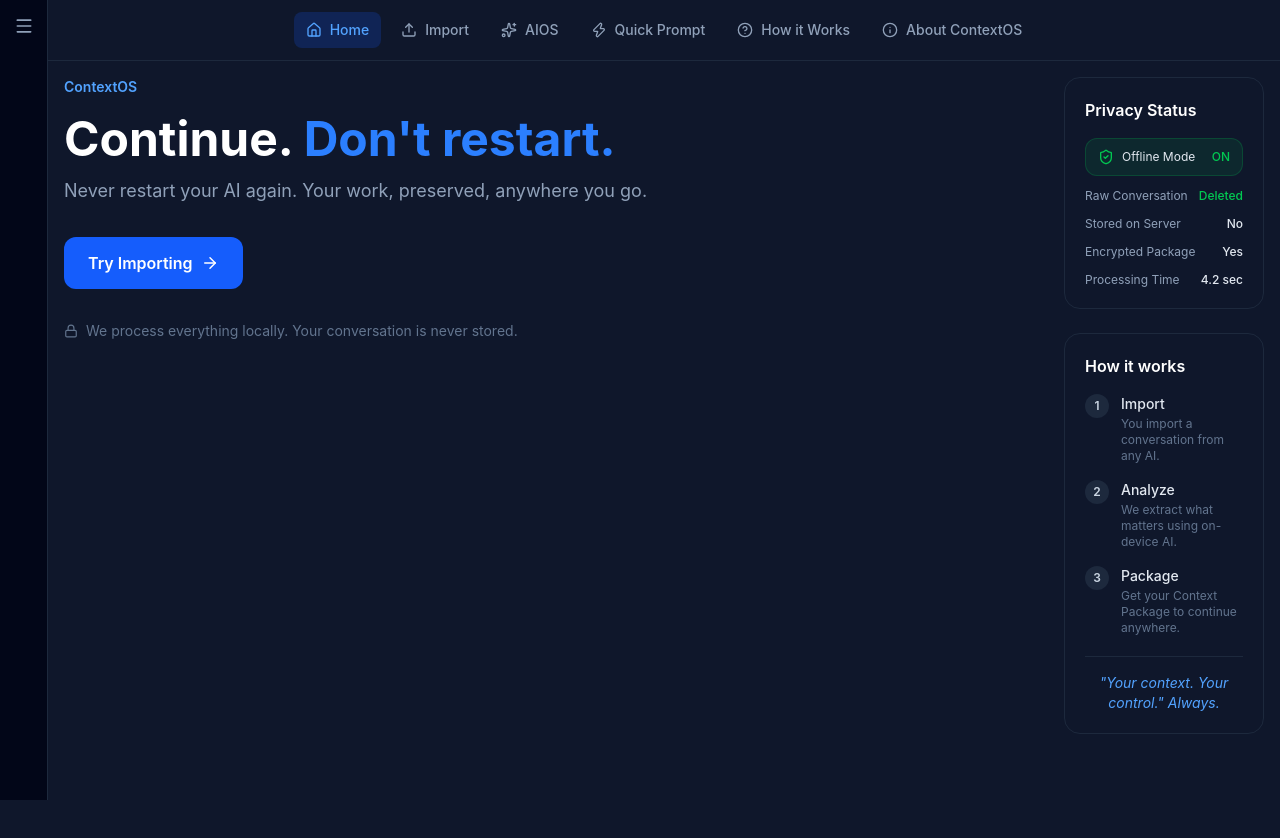
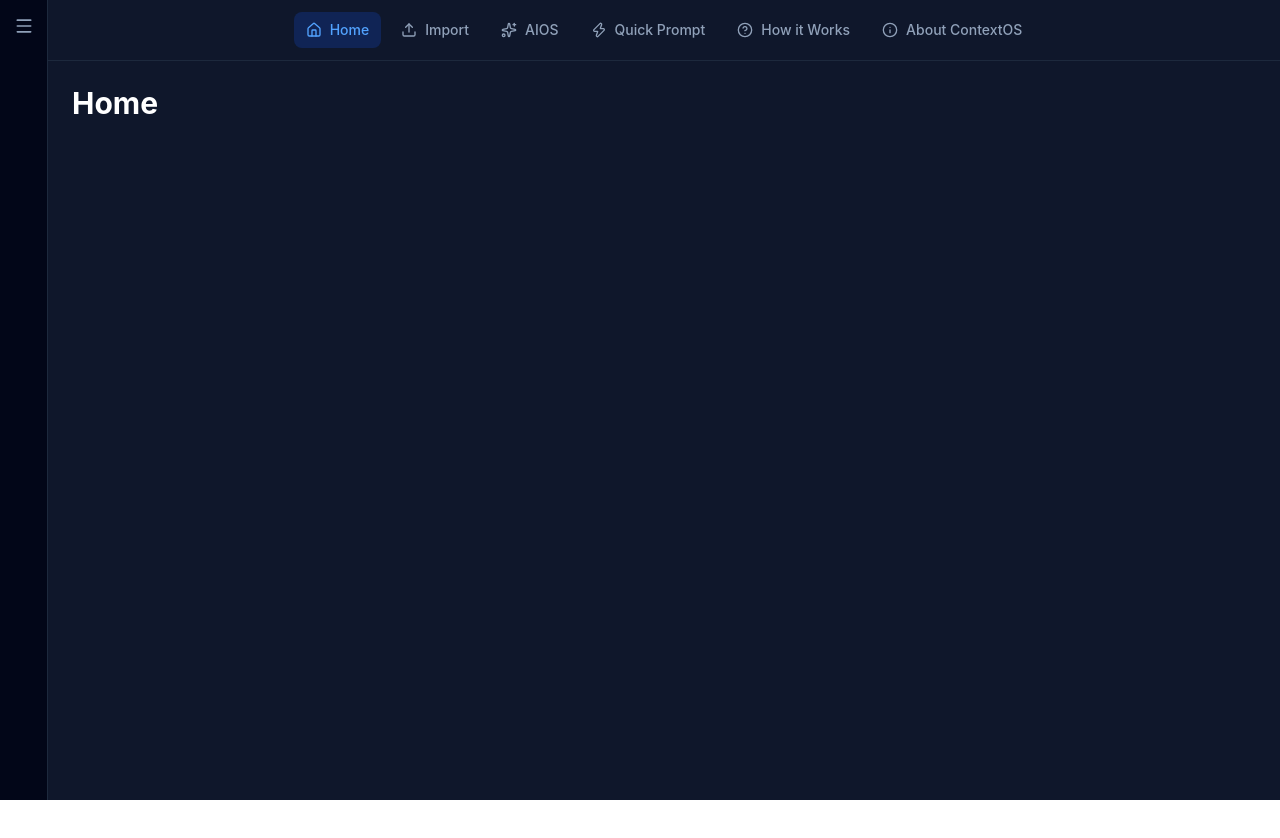
Before and after one commit to Ernest4599/Contextos-desktop-frontend-, a React (Vite) app: page /home in a window 1280 px wide. Shown: the top 838 px of the page. After the commit the page ends 800 px from the top, so only its background shows below. Built offline with nearby package versions, Linux system fonts and the light colour scheme; no server answers.

Commit message:
Reset Home to blank slate, rebuild from scratch

```diff
--- a/src/Home.tsx
+++ b/src/Home.tsx
@@ -1,111 +1,7 @@
-import { useNavigate } from 'react-router-dom'
-import { ArrowRight, Lock, ShieldCheck } from 'lucide-react'
-import { useAuth } from './lib/useAuth'
-
-function firstNameFromEmail(email: string): string {
-  const localPart = email.split('@')[0]
-  return localPart.charAt(0).toUpperCase() + localPart.slice(1)
-}
-
 function Home() {
-  const navigate = useNavigate()
-  const { email, isLoggedIn } = useAuth()
-  const greetingName = isLoggedIn && email ? firstNameFromEmail(email) : null
-
   return (
-    <div className="flex-1 flex flex-col h-screen overflow-y-auto">
-      <div className="flex-1 flex gap-6 p-4 overflow-y-auto">
-      {/* Center column */}
-      <div className="flex-1 max-w-3xl">
-        <p className="text-blue-400 text-sm font-semibold mb-3">
-          {greetingName ? `Welcome back, ${greetingName}` : 'ContextOS'}
-        </p>
-        <h1 className="text-5xl font-bold text-white mb-2 leading-tight">
-          Continue. <span className="text-blue-500">Don't restart.</span>
-        </h1>
-        <p className="text-slate-400 text-lg mb-8">Never restart your AI again. Your work, preserved, anywhere you go.</p>
-
-        <button
-          type="button"
-          onClick={() => navigate('/import')}
-          className="flex items-center gap-2 bg-blue-600 hover:bg-blue-700 text-white font-semibold text-base px-6 py-3.5 rounded-xl transition-colors mb-8"
-        >
-          Try Importing
-          <ArrowRight size={18} />
-        </button>
-
-        <div className="flex items-center gap-2 text-slate-500 text-sm">
-          <Lock size={14} />
-          <p>We process everything locally. Your conversation is never stored.</p>
-        </div>
-      </div>
-
-      {/* Right column - pinned to far right edge */}
-      <div className="w-50 shrink-0 ml-auto flex flex-col gap-6">
-        <div className="bg-slate-900 border border-slate-800 rounded-2xl p-5">
-          <h3 className="text-white font-semibold mb-4">Privacy Status</h3>
-
-          <div className="flex items-center justify-between bg-green-500/10 border border-green-500/20 rounded-xl px-3 py-2.5 mb-3">
-            <div className="flex items-center gap-2">
-              <ShieldCheck size={16} className="text-green-500" />
-              <span className="text-slate-200 text-xs">Offline Mode</span>
-            </div>
-            <span className="text-green-500 text-xs font-medium">ON</span>
-          </div>
-
-          <div className="flex flex-col gap-3">
-            <div className="flex items-center justify-between">
-              <span className="text-slate-400 text-xs whitespace-nowrap">Raw Conversation</span>
-              <span className="text-green-500 text-xs font-medium">Deleted</span>
-            </div>
-            <div className="flex items-center justify-between">
-              <span className="text-slate-400 text-xs whitespace-nowrap">Stored on Server</span>
-              <span className="text-slate-200 text-xs font-medium">No</span>
-            </div>
-            <div className="flex items-center justify-between">
-              <span className="text-slate-400 text-xs whitespace-nowrap">Encrypted Package</span>
-              <span className="text-slate-200 text-xs font-medium">Yes</span>
-            </div>
-            <div className="flex items-center justify-between">
-              <span className="text-slate-400 text-xs whitespace-nowrap">Processing Time</span>
-              <span className="text-slate-200 text-xs font-medium">4.2 sec</span>
-            </div>
-          </div>
-        </div>
-
-        <div className="bg-slate-900 border border-slate-800 rounded-2xl p-5">
-          <h3 className="text-white font-semibold mb-4">How it works</h3>
-
-          <div className="flex flex-col gap-4">
-            <div className="flex gap-3">
-              <div className="w-6 h-6 rounded-full bg-slate-800 text-slate-300 text-xs font-semibold flex items-center justify-center shrink-0">1</div>
-              <div>
-                <p className="text-slate-200 text-sm font-medium">Import</p>
-                <p className="text-slate-500 text-xs mt-0.5">You import a conversation from any AI.</p>
-              </div>
-            </div>
-            <div className="flex gap-3">
-              <div className="w-6 h-6 rounded-full bg-slate-800 text-slate-300 text-xs font-semibold flex items-center justify-center shrink-0">2</div>
-              <div>
-                <p className="text-slate-200 text-sm font-medium">Analyze</p>
-                <p className="text-slate-500 text-xs mt-0.5">We extract what matters using on-device AI.</p>
-              </div>
-            </div>
-            <div className="flex gap-3">
-              <div className="w-6 h-6 rounded-full bg-slate-800 text-slate-300 text-xs font-semibold flex items-center justify-center shrink-0">3</div>
-              <div>
-                <p className="text-slate-200 text-sm font-medium">Package</p>
-                <p className="text-slate-500 text-xs mt-0.5">Get your Context Package to continue anywhere.</p>
-              </div>
-            </div>
-          </div>
-
-          <div className="mt-5 pt-4 border-t border-slate-800 text-center">
-            <p className="text-blue-400 text-sm italic">"Your context. Your control." Always.</p>
-          </div>
-        </div>
-      </div>
-      </div>
+    <div className="flex-1 p-6">
+      <h1 className="text-3xl font-bold text-white">Home</h1>
     </div>
   )
 }
```
